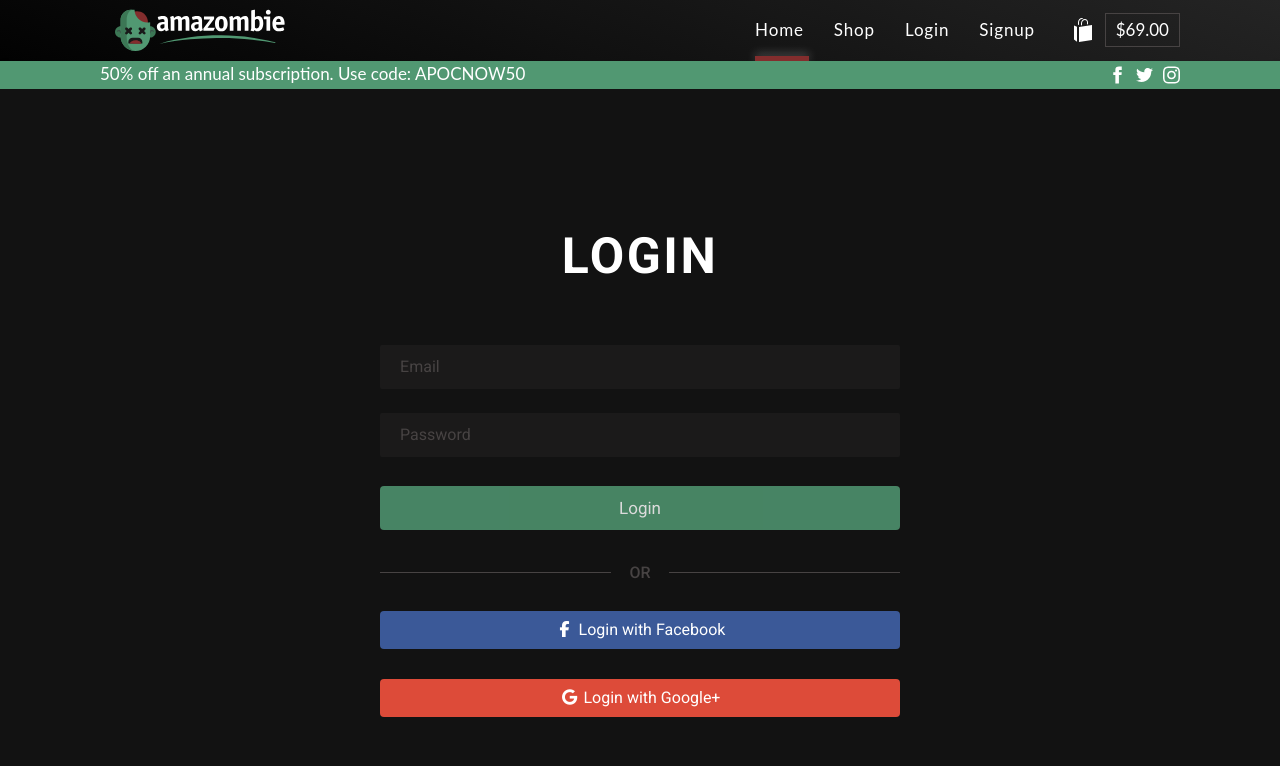
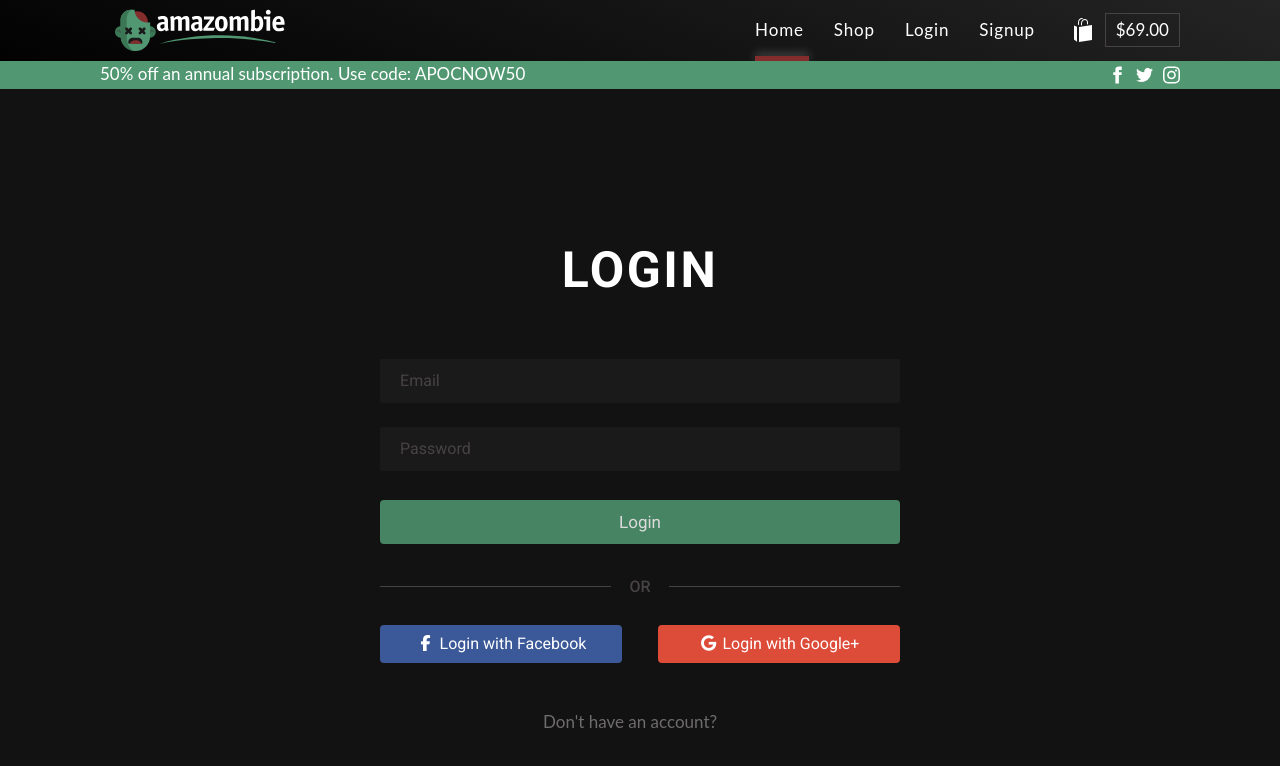
Before and after one commit to LeanneSall/Amazombie, a plain HTML site: page login.html in a window 1280 px wide. Drawn offline with nearby package versions, Linux system fonts and the light colour scheme.

Commit message:
media query added

```diff
--- a/login.html
+++ b/login.html
@@ -116,6 +116,9 @@
                         </i> Login with Google+
                         </a>
                     </div>
+                    <div class="account">
+                      <p>Don't have an account?</p>
+                    </div>
                 </div>
             </div>
         </section>
--- a/scss/pages/_login.scss
+++ b/scss/pages/_login.scss
@@ -105,4 +105,27 @@ body {
             width: 100%;
         }
     }
+
+    .account {
+        margin-top: 18px;
+        text-align: center;
+        color: $dark-grey;
+    }
 }
+
+@media screen and (min-width: 767px) {
+    .social-container {
+        display: flex;
+        justify-content: space-between;
+
+        .fb {
+            margin-right: 18px;
+        }
+
+        .google {
+            margin-left: 18px;
+        }
+    }
+}
+
+@media screen and (min-width: 1200px) {}
```
Also changed, not shown: style.css.
